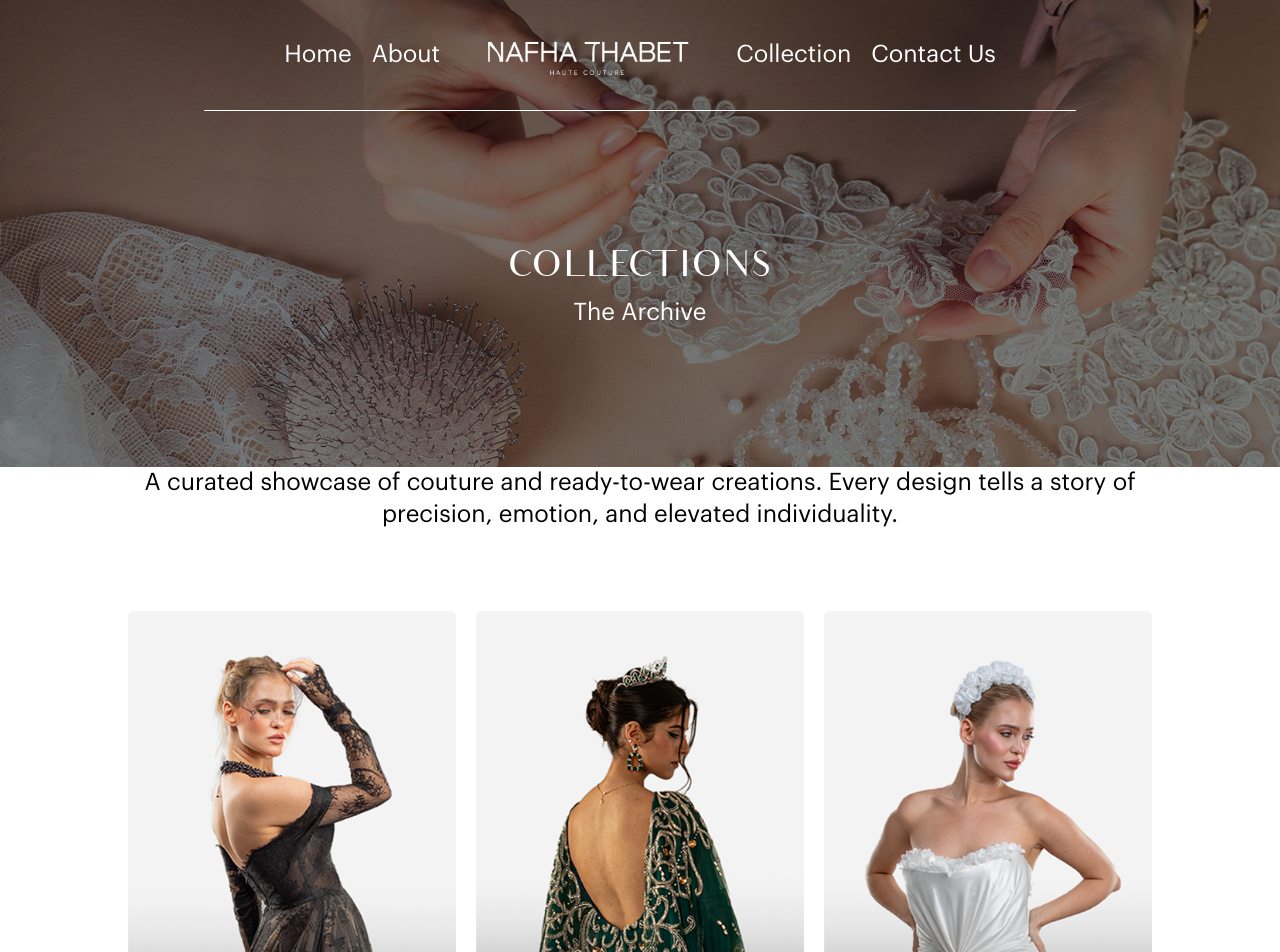
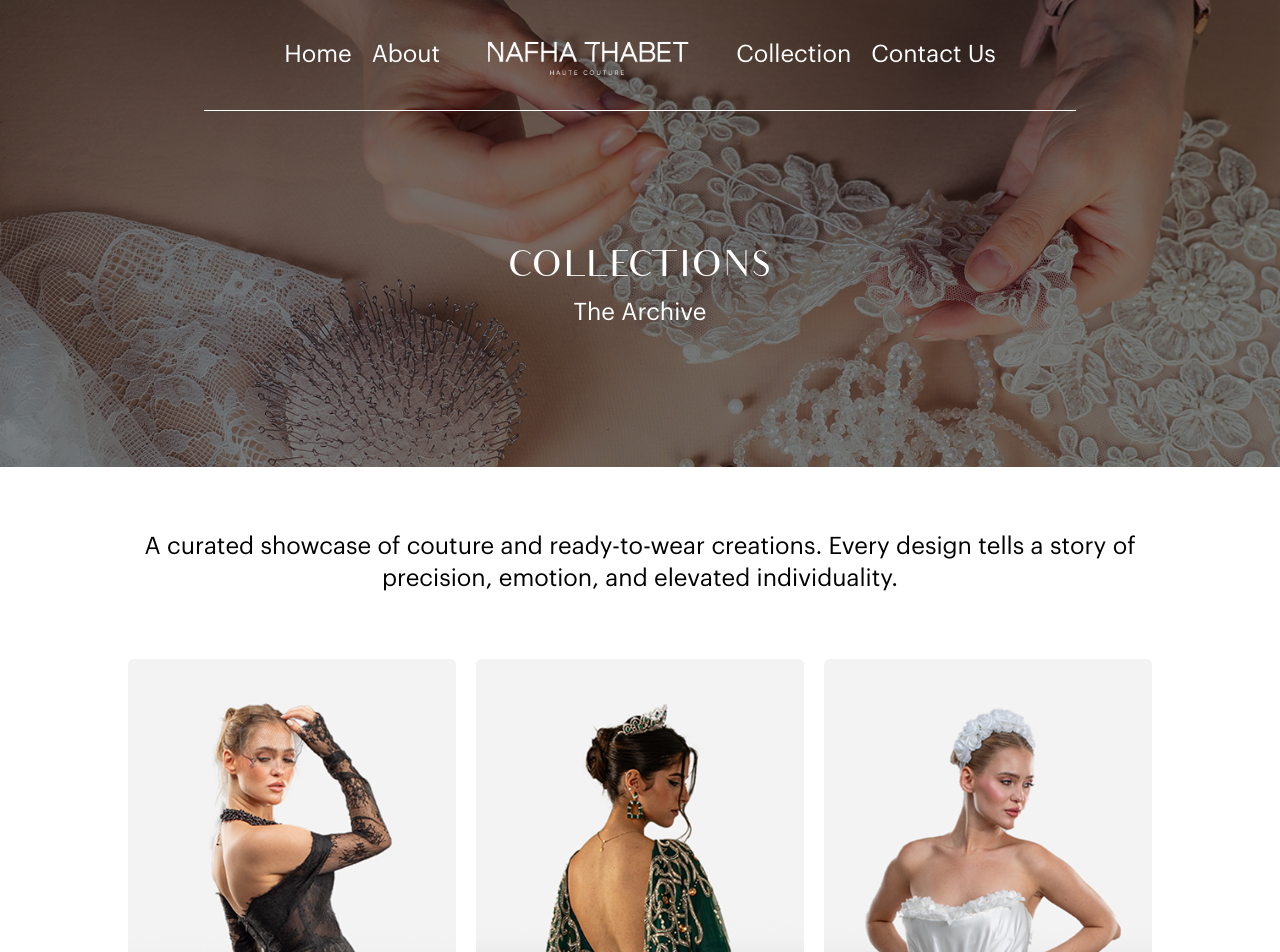
Before and after one commit to BassamMustafa16/Nafha, a Next.js app in the folder frontend/: page /collection in a window 1280 px wide. Shown: the top 952 px of the page. Built offline with nearby package versions, Linux system fonts and the light colour scheme.

Commit message:
Headers set

```diff
--- a/frontend/src/app/about/page.tsx
+++ b/frontend/src/app/about/page.tsx
@@ -46,15 +46,13 @@ import Content from "./components/Content";
 
 export default function AboutPage() {
   return (
-    <>
+    <main>
       <PagesHeader
         image="images/about-header"
         heading="ABOUT US"
         text="Crafted for Icons Made to Stand Alone"
       />
-      <main>
-        <Content />
-      </main>
-    </>
+      <Content />
+    </main>
   );
 }
--- a/frontend/src/app/collection/[dressSlug]/page.tsx
+++ b/frontend/src/app/collection/[dressSlug]/page.tsx
@@ -61,18 +61,16 @@ export default async function CollectionInnerPage({
   if (!dress) return notFound();
 
   return (
-    <>
+    <main className="flex flex-col gap-10 md:gap-0">
       <PagesHeader
         image={`products/${dress.name}/header`}
         heading="COLLECTIONS"
         text={dress.name}
       />
-      <main className="flex flex-col gap-10 md:gap-0">
-        <Sec1 name={dress.name} description={dress.description} />
-        <Video name={dress.name} />
-        <Gallery name={dress.name} />
-        <Slider name={dress.name} />
-      </main>
-    </>
+      <Sec1 name={dress.name} description={dress.description} />
+      <Video name={dress.name} />
+      <Gallery name={dress.name} />
+      <Slider name={dress.name} />
+    </main>
   );
 }
--- a/frontend/src/app/collection/page.tsx
+++ b/frontend/src/app/collection/page.tsx
@@ -42,14 +42,13 @@ import Grid from "./components/Grid";
 
 export default function CollectionsPage() {
   return (
-    <>
+    <main className="flex flex-col lg:mb-20">
       <PagesHeader
         image="images/collection-header"
         heading="COLLECTIONS"
         text="The Archive"
       />
-      <main className="flex flex-col gap-10 lg:gap-20 lg:mb-20">
-        <section className="px-4 md:px-8 lg:px-16 xl:px-32 2xl:px-64">
+      <section className="py-8 lg:py-16 px-4 md:px-8 lg:px-16 xl:px-32 2xl:px-64">
         <p className="text-center text-sm md:text-base lg:text-lg xl:text-2xl">
           A curated showcase of couture and ready-to-wear creations. Every
           design tells a story of precision, emotion, and elevated
@@ -58,6 +57,5 @@ export default function CollectionsPage() {
       </section>
       <Grid />
     </main>
-    </>
   );
 }
--- a/frontend/src/app/contact/page.tsx
+++ b/frontend/src/app/contact/page.tsx
@@ -32,13 +32,12 @@ import ContactInfo from "./components/ContactInfo";
 
 export default function ContactPage() {
   return (
-    <>
+    <main>
       <PagesHeader
         image="images/contact-header"
         heading="CONTACT US"
         text="Have questions, requests, or feedback? We’re here to help you shine."
       />
-      <main>
       <section
         aria-labelledby="contact-form-heading"
         className="flex flex-col md:flex-row gap-10 md:gap-0 justify-between"
@@ -47,6 +46,5 @@ export default function ContactPage() {
         <ContactInfo />
       </section>
     </main>
-    </>
   );
 }
--- a/frontend/src/app/layout.tsx
+++ b/frontend/src/app/layout.tsx
@@ -18,7 +18,9 @@ export default function RootLayout({
   return (
     <html lang="en" className="">
       <body className={`antialiased`}>
-        <Navbar />
+        <header>
+          <Navbar />
+        </header>
         {children}
         <footer className="border-t border-gray-300 mt-20">
           <Footer1 />
--- a/frontend/src/app/page.tsx
+++ b/frontend/src/app/page.tsx
@@ -49,15 +49,13 @@ export const metadata = {
 
 export default function Home() {
   return (
-    <>
+    <main className="flex flex-col">
       <Video />
-      <main className="flex flex-col">
       <Sec1 />
       <Slider />
       <Sec2 />
       <Sec3 />
       <Sec4 />
     </main>
-    </>
   );
 }
```
Lines whose indentation alone changed are shown as unchanged.
